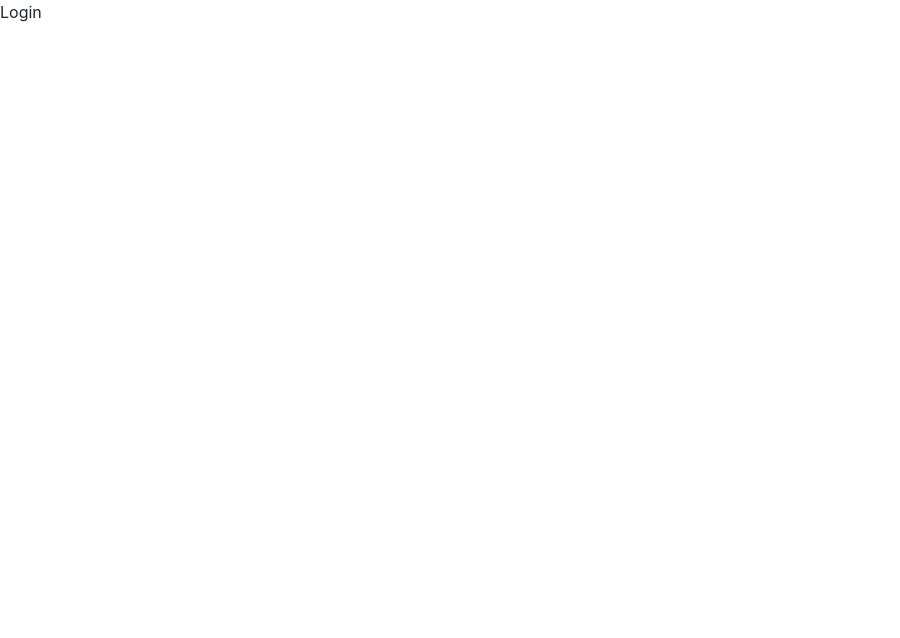
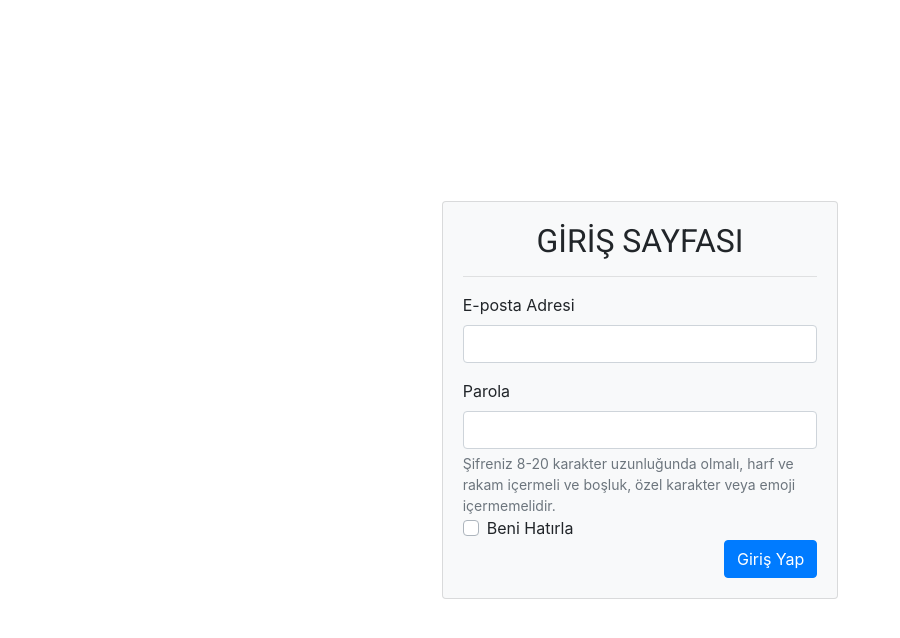
Before and after one commit to SessevmezBugra/komsum, a Vue app: page /#/login in a window 1280 px wide. Shown: the top 638 px of the page, without its empty margins (0-900 px from the left). Built offline with nearby package versions, Linux system fonts and the light colour scheme.

Commit message:
Login sayfası oluşturuldu

```diff
--- a/public/index.html
+++ b/public/index.html
@@ -1,5 +1,5 @@
 <!DOCTYPE html>
-<html lang="">
+<html lang="" style="height: -webkit-fill-available;">
   <head>
     <meta charset="utf-8">
     <meta http-equiv="X-UA-Compatible" content="IE=edge">
@@ -7,7 +7,7 @@
     <link rel="icon" href="<%= BASE_URL %>favicon.ico">
     <title><%= htmlWebpackPlugin.options.title %></title>
   </head>
-  <body>
+  <body style="height: -webkit-fill-available;">
     <noscript>
       <strong>We're sorry but <%= htmlWebpackPlugin.options.title %> doesn't work properly without JavaScript enabled. Please enable it to continue.</strong>
     </noscript>
--- a/src/pages/Login.vue
+++ b/src/pages/Login.vue
@@ -1,23 +1,105 @@
 <template>
+  <b-container fluid style="height: -webkit-fill-available">
+    <b-row style="height: -webkit-fill-available">
+      <b-col></b-col>
+      <b-col align-self="center">
+        <b-card bg-variant="light">
+          <h2>GİRİŞ SAYFASI</h2>
+          <hr />
+          <b-form @submit="onSubmit" @reset="onReset" v-if="show">
+            <b-form-group
+              id="input-group-1"
+              label="E-posta Adresi"
+              label-for="input-1"
+            >
+              <b-form-input
+                id="input-1"
+                type="email"
+                v-model="form.email"
+                required
+              ></b-form-input>
+            </b-form-group>
 
-    <div>Login</div>
+            <b-form @submit.stop.prevent>
+              <label for="password">Parola</label>
+              <b-form-input
+                type="password"
+                id="password"
+                v-model="form.password"
+                aria-describedby="password-help-block"
+              ></b-form-input>
+              <b-form-text id="password-help-block">
+                Şifreniz 8-20 karakter uzunluğunda olmalı, harf ve rakam
+                içermeli ve boşluk, özel karakter veya emoji içermemelidir.
+              </b-form-text>
+            </b-form>
 
+            <b-form-checkbox
+              id="checkbox-1"
+              name="checkbox-1"
+              value="accepted"
+              unchecked-value="not_accepted"
+            >
+              Beni Hatırla
+            </b-form-checkbox>
+
+            <b-button type="submit" variant="primary">Giriş Yap</b-button>
+          </b-form>
+        </b-card>
+      </b-col>
+      <b-col></b-col>
+    </b-row>
+  </b-container>
 </template>
 
+
 <script>
-    export default {
-        name: "Login",
-        data() {
-            return {
-                selectedItem: null
-            }
-        },
-        methods: {
+export default {
+  data() {
+    return {
+      form: {
+        email: "",
+        password: "",
+        submit: [],
+        checked: [],
+      },
 
-        }
-    }
+
+      show: true,
+    };
+  },
+  methods: {
+    onSubmit(event) {
+        console.log(this.form.email);
+        console.log(this.form.password);
+
+      event.preventDefault();
+     // alert(JSON.stringify(this.form));
+    },
+    onReset(event) {
+      event.preventDefault();
+      // Reset our form values
+      this.form.email = "";
+      this.form.password = "";
+      this.form.checked = [];
+
+      // Trick to reset/clear native browser form validation state
+      this.show = false;
+      this.$nextTick(() => {
+        this.show = true;
+      });
+    },
+  },
+};
 </script>
 
 <style>
-
+@import url("https://fonts.googleapis.com/css2?family=Roboto:wght@100;400&display=swap");
+h2 {
+  text-align: center;
+  font-family: "Roboto", sans-serif;
+}
+button {
+  float: right;
+}
 </style>
```
